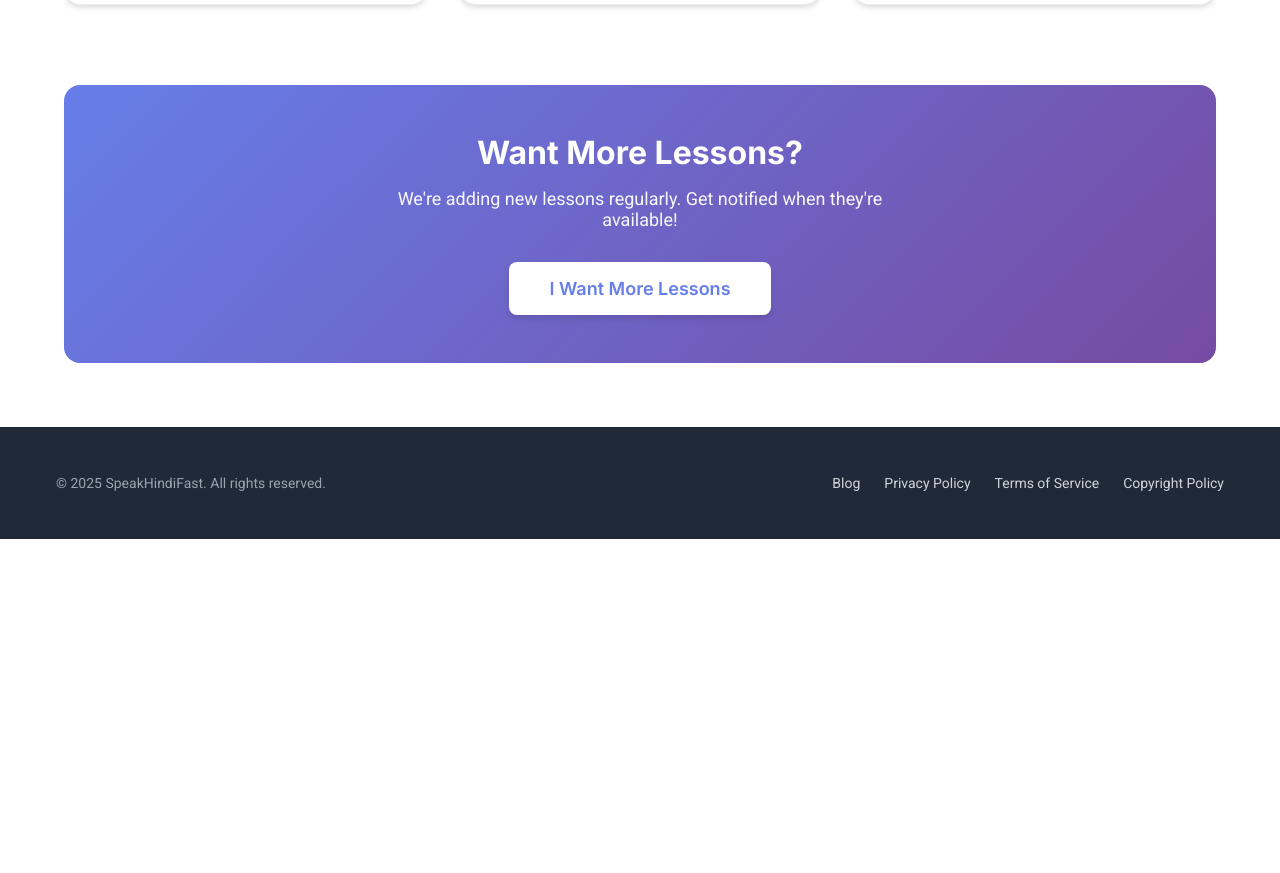
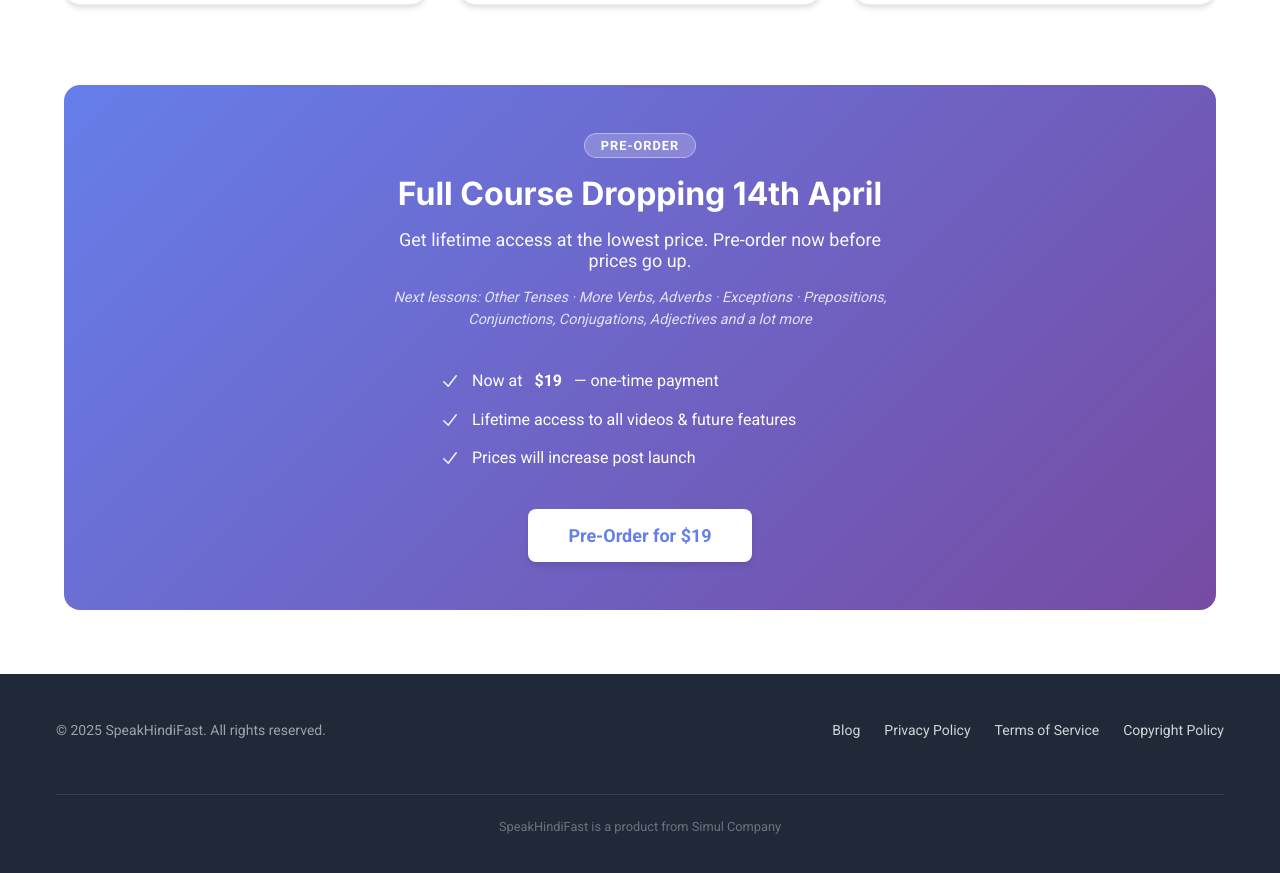
Before and after one commit to pingananth/Speak-Hindi-Fast, a Next.js app: page /course in a window 1280 px wide. Shown: the part 1083-1956 px from the top of the page. Before the commit the page ends 1622 px from the top, so only its background shows below. Built offline with nearby package versions, Linux system fonts and the light colour scheme.

Commit message:
banner updates

```diff
--- a/src/app/course/course.module.css
+++ b/src/app/course/course.module.css
@@ -106,6 +106,19 @@
   color: white;
 }
 
+.badge {
+  display: inline-block;
+  background: rgba(255, 255, 255, 0.2);
+  border: 1px solid rgba(255, 255, 255, 0.4);
+  padding: 0.25rem 1rem;
+  border-radius: 9999px;
+  font-size: 0.8rem;
+  font-weight: 600;
+  text-transform: uppercase;
+  letter-spacing: 0.08em;
+  margin-bottom: 1rem;
+}
+
 .ctaTitle {
   font-size: 2rem;
   font-weight: 700;
@@ -115,14 +128,48 @@
 
 .ctaText {
   font-size: 1.125rem;
-  margin-bottom: 2rem;
+  margin-bottom: 1rem;
   opacity: 0.95;
   max-width: 500px;
   margin-left: auto;
   margin-right: auto;
 }
 
+.nextLessons {
+  font-size: 0.9rem;
+  opacity: 0.8;
+  margin-bottom: 2rem;
+  max-width: 520px;
+  margin-left: auto;
+  margin-right: auto;
+  line-height: 1.5;
+  font-style: italic;
+}
+
+.perks {
+  list-style: none;
+  padding: 0;
+  max-width: 400px;
+  margin: 0 auto 2rem;
+  text-align: left;
+}
+
+.perks li {
+  display: flex;
+  align-items: center;
+  gap: 0.75rem;
+  padding: 0.5rem 0;
+  font-size: 1rem;
+  line-height: 1.4;
+}
+
+.perks li svg {
+  flex-shrink: 0;
+  color: rgba(255, 255, 255, 0.9);
+}
+
 .ctaButton {
+  display: inline-block;
   background: white;
   color: #667eea;
   padding: 1rem 2.5rem;
@@ -133,6 +180,7 @@
   cursor: pointer;
   transition: all 0.2s ease;
   box-shadow: 0 4px 6px rgba(0, 0, 0, 0.1);
+  text-decoration: none;
 }
 
 .ctaButton:hover {
@@ -143,3 +191,24 @@
 .ctaButton:active {
   transform: translateY(0);
 }
+
+.regionNote {
+  margin-top: 1.25rem;
+  font-size: 0.875rem;
+  opacity: 0.8;
+}
+
+.switchLink {
+  background: none;
+  border: none;
+  color: white;
+  text-decoration: underline;
+  cursor: pointer;
+  font-size: 0.875rem;
+  padding: 0;
+  font-family: inherit;
+}
+
+.switchLink:hover {
+  opacity: 1;
+}
--- a/src/app/course/page.tsx
+++ b/src/app/course/page.tsx
@@ -1,27 +1,46 @@
 "use client";
 
 import Link from "next/link";
-import { useState } from "react";
+import { useEffect, useState } from "react";
 import { lessons } from "@/data/lessons";
 import Navbar from "@/components/Navbar";
 import Footer from "@/components/Footer";
-import NotifyModal from "@/components/NotifyModal";
 import styles from "./course.module.css";
 
+declare global {
+    interface Window {
+        gtag?: (...args: unknown[]) => void;
+    }
+}
+
 export default function CoursePage() {
-    const [isModalOpen, setIsModalOpen] = useState(false);
+    const [isIndia, setIsIndia] = useState(true);
 
-    const handleCTAClick = () => {
-        setIsModalOpen(true);
+    useEffect(() => {
+        try {
+            const tz = Intl.DateTimeFormat().resolvedOptions().timeZone;
+            setIsIndia(tz === "Asia/Kolkata" || tz === "Asia/Calcutta");
+        } catch {
+            setIsIndia(true);
+        }
+    }, []);
 
-        // Track CTA click in GA
-        if (typeof window !== "undefined" && (window as any).gtag) {
-            (window as any).gtag("event", "cta_click", {
-                event_category: "engagement",
-                event_label: "want_more_lessons",
+    const handlePreorderClick = () => {
+        if (typeof window !== "undefined" && window.gtag) {
+            window.gtag("event", "preorder_cta_click", {
+                event_category: "conversion",
+                event_label: isIndia ? "india" : "row",
+                price: isIndia ? "999" : "19",
+                currency: isIndia ? "INR" : "USD",
             });
         }
     };
+
+    const paymentLink = isIndia
+        ? "https://rzp.io/rzp/tkRbcZqM"
+        : "https://polar.sh/checkout/polar_c_ZCD0GfiCQiQEqpbyP3khu6SNbn4EIYetnSRow4AUTOk";
+
+    const price = isIndia ? "₹999" : "$19";
 
     return (
         <>
@@ -59,20 +78,51 @@
                     ))}
                 </div>
 
-                {/* CTA Section */}
+                {/* Pre-Order Section */}
                 <div className={styles.ctaSection}>
-                    <h2 className={styles.ctaTitle}>Want More Lessons?</h2>
+                    <span className={styles.badge}>Pre-Order</span>
+                    <h2 className={styles.ctaTitle}>Full Course Dropping 14th April</h2>
                     <p className={styles.ctaText}>
-                        We're adding new lessons regularly. Get notified when they're available!
+                        Get lifetime access at the lowest price. Pre-order now before prices go up.
                     </p>
-                    <button onClick={handleCTAClick} className={styles.ctaButton}>
-                        I Want More Lessons
-                    </button>
+
+                    <p className={styles.nextLessons}>
+                        Next lessons: Other Tenses · More Verbs, Adverbs · Exceptions · Prepositions, Conjunctions, Conjugations, Adjectives and a lot more
+                    </p>
+                    <ul className={styles.perks}>
+                        <li>
+                            <svg xmlns="http://www.w3.org/2000/svg" viewBox="0 0 20 20" fill="currentColor" width="20" height="20">
+                                <path fillRule="evenodd" d="M16.704 4.153a.75.75 0 01.143 1.052l-8 10.5a.75.75 0 01-1.127.075l-4.5-4.5a.75.75 0 011.06-1.06l3.894 3.893 7.48-9.817a.75.75 0 011.05-.143z" clipRule="evenodd" />
+                            </svg>
+                            Now at <strong>{price}</strong> — one-time payment
+                        </li>
+                        <li>
+                            <svg xmlns="http://www.w3.org/2000/svg" viewBox="0 0 20 20" fill="currentColor" width="20" height="20">
+                                <path fillRule="evenodd" d="M16.704 4.153a.75.75 0 01.143 1.052l-8 10.5a.75.75 0 01-1.127.075l-4.5-4.5a.75.75 0 011.06-1.06l3.894 3.893 7.48-9.817a.75.75 0 011.05-.143z" clipRule="evenodd" />
+                            </svg>
+                            Lifetime access to all videos &amp; future features
+                        </li>
+                        <li>
+                            <svg xmlns="http://www.w3.org/2000/svg" viewBox="0 0 20 20" fill="currentColor" width="20" height="20">
+                                <path fillRule="evenodd" d="M16.704 4.153a.75.75 0 01.143 1.052l-8 10.5a.75.75 0 01-1.127.075l-4.5-4.5a.75.75 0 011.06-1.06l3.894 3.893 7.48-9.817a.75.75 0 011.05-.143z" clipRule="evenodd" />
+                            </svg>
+                            Prices will increase post launch
+                        </li>
+                    </ul>
+
+                    <a
+                        href={paymentLink}
+                        target="_blank"
+                        rel="noopener noreferrer"
+                        className={styles.ctaButton}
+                        onClick={handlePreorderClick}
+                    >
+                        Pre-Order for {price}
+                    </a>
+
                 </div>
             </main>
             <Footer />
-
-            <NotifyModal isOpen={isModalOpen} onClose={() => setIsModalOpen(false)} />
         </>
     );
 }
--- /dev/null
+++ b/src/app/thank-you/thankyou.module.css
@@ -0,0 +1,90 @@
+.container {
+    display: flex;
+    justify-content: center;
+    align-items: center;
+    min-height: 80vh;
+    padding: 2rem 1rem;
+}
+
+.card {
+    max-width: 520px;
+    width: 100%;
+    text-align: center;
+    background: #fff;
+    border-radius: 1rem;
+    padding: 3rem 2rem;
+    box-shadow: 0 4px 6px -1px rgba(0, 0, 0, 0.1), 0 2px 4px -1px rgba(0, 0, 0, 0.06);
+    border: 1px solid #e5e7eb;
+}
+
+.iconWrapper {
+    color: #22c55e;
+    margin-bottom: 1.5rem;
+}
+
+.title {
+    font-size: 1.875rem;
+    font-weight: 700;
+    margin-bottom: 1rem;
+    font-family: var(--font-inter);
+    color: var(--text-color);
+}
+
+.message {
+    font-size: 1.05rem;
+    color: #4b5563;
+    line-height: 1.6;
+    margin-bottom: 2rem;
+}
+
+.info {
+    background: #f9fafb;
+    border-radius: 0.75rem;
+    padding: 1.25rem;
+    margin-bottom: 2rem;
+}
+
+.infoItem {
+    display: flex;
+    flex-direction: column;
+    gap: 0.25rem;
+}
+
+.infoLabel {
+    font-size: 0.875rem;
+    color: #6b7280;
+}
+
+.infoValue {
+    font-size: 1.25rem;
+    font-weight: 600;
+    color: var(--text-color);
+}
+
+.support {
+    font-size: 0.9rem;
+    color: #6b7280;
+    margin-bottom: 2rem;
+}
+
+.emailLink {
+    color: var(--primary-color);
+    font-weight: 500;
+    text-decoration: underline;
+}
+
+.emailLink:hover {
+    opacity: 0.8;
+}
+
+.backButton {
+    display: inline-block;
+    color: var(--primary-color);
+    font-weight: 600;
+    font-size: 1rem;
+    text-decoration: none;
+}
+
+.backButton:hover {
+    text-decoration: underline;
+}
--- a/src/components/Footer.module.css
+++ b/src/components/Footer.module.css
@@ -39,3 +39,13 @@
         text-align: center;
     }
 }
+
+.attribution {
+    width: 100%;
+    text-align: center;
+    font-size: 0.8rem;
+    color: #6b7280;
+    margin-top: 1.5rem;
+    padding-top: 1.5rem;
+    border-top: 1px solid #374151;
+}
--- a/src/components/Footer.tsx
+++ b/src/components/Footer.tsx
@@ -23,6 +23,9 @@
                             Copyright Policy
                         </Link>
                     </div>
+                    <div className={styles.attribution}>
+                        SpeakHindiFast is a product from Simul Company
+                    </div>
                 </div>
             </div>
         </footer>
```
Also changed, not shown: src/app/thank-you/page.tsx (added, +52 -0 lines).
